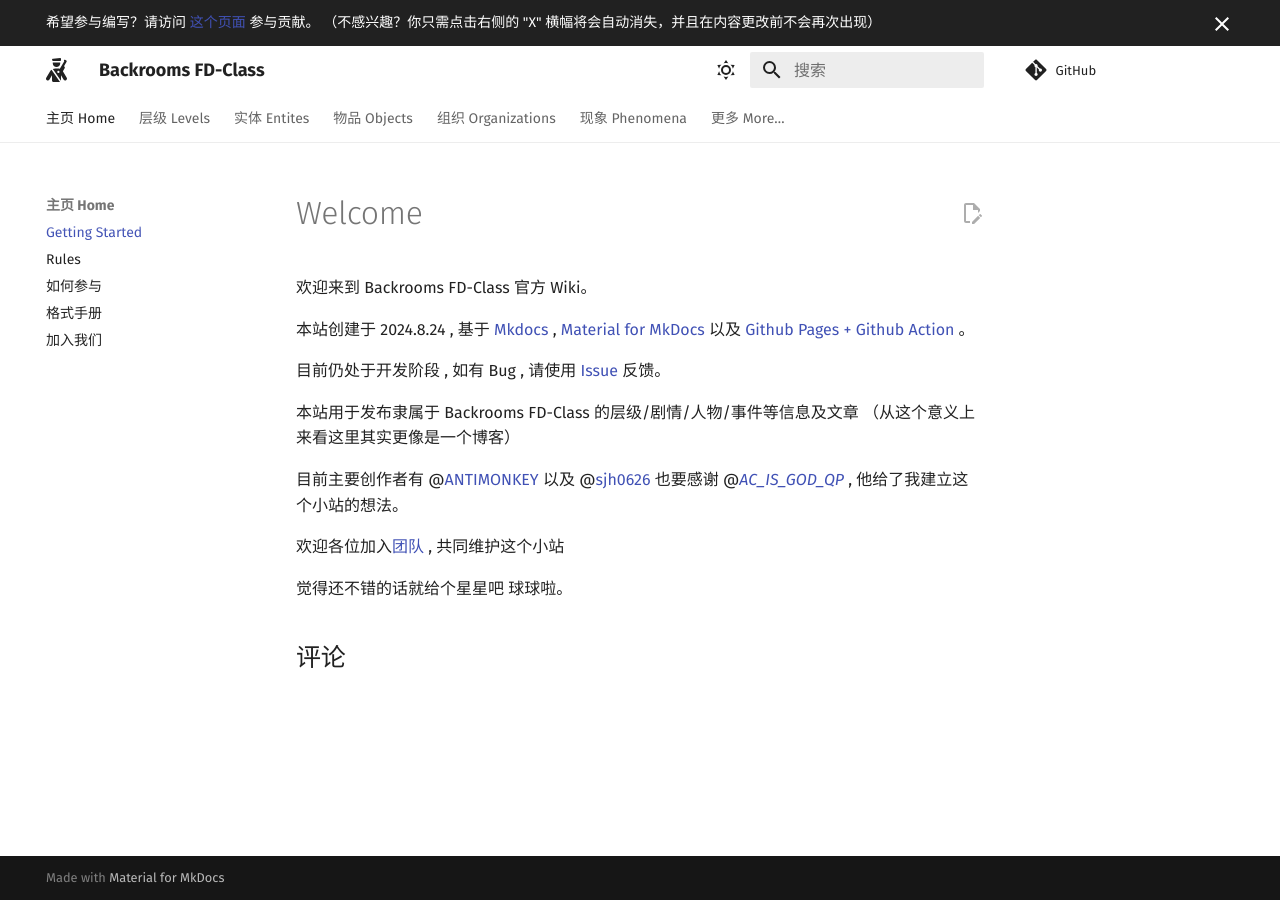
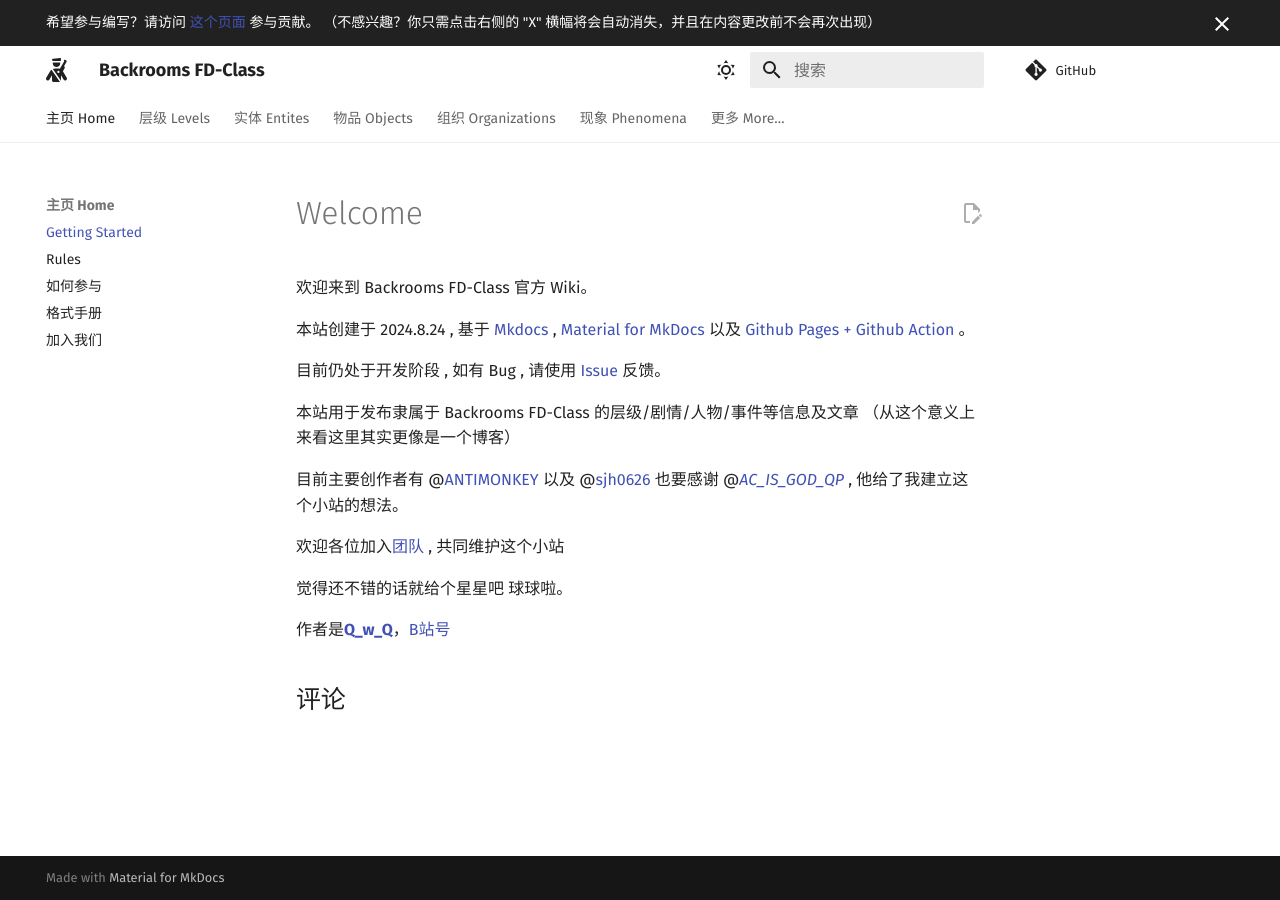
Before and after one commit to Chocolateater/FD-Class, an MkDocs documentation site: the page built from docs/index.md, in a window 1280 px wide. Built offline with MkDocs 1.6.1 and Material for MkDocs 9.7.7, drawn with Linux system fonts in a browser that asks for light colours; comment, search, counter and statistics services are not loaded.

Commit message:
Update index.md

```diff
--- a/docs/index.md
+++ b/docs/index.md
@@ -20,3 +20,5 @@ comments: true
 ) , 共同维护这个小站
 
 觉得还不错的话就给个星星吧 球球啦。
+
+作者是[__Q_w_Q__](https://www.luogu.com.cn/user/933380)，[B站号](https://space.bilibili.com/3546729626470916?spm_id_from=333.1007.0.0)
```
